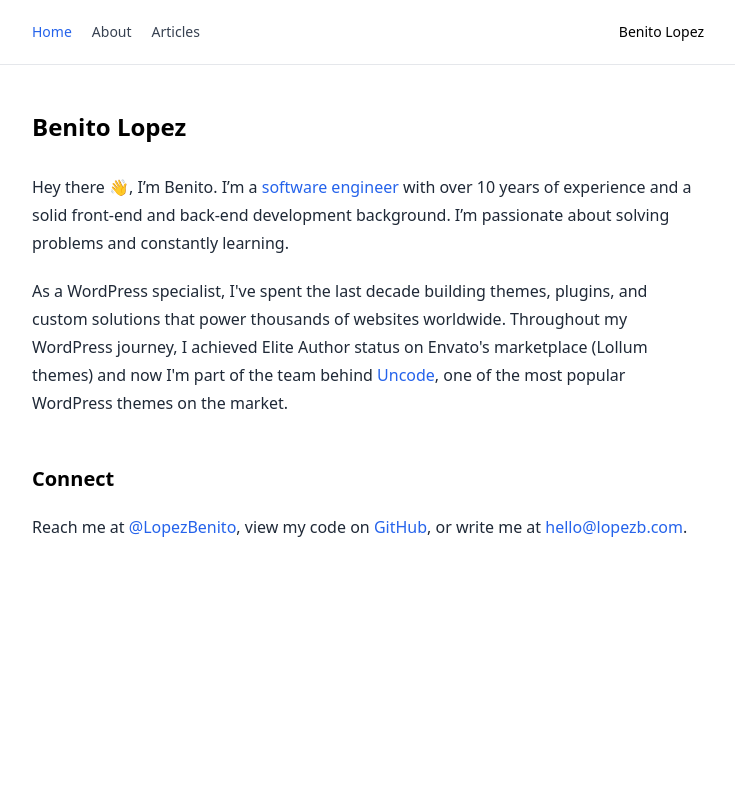
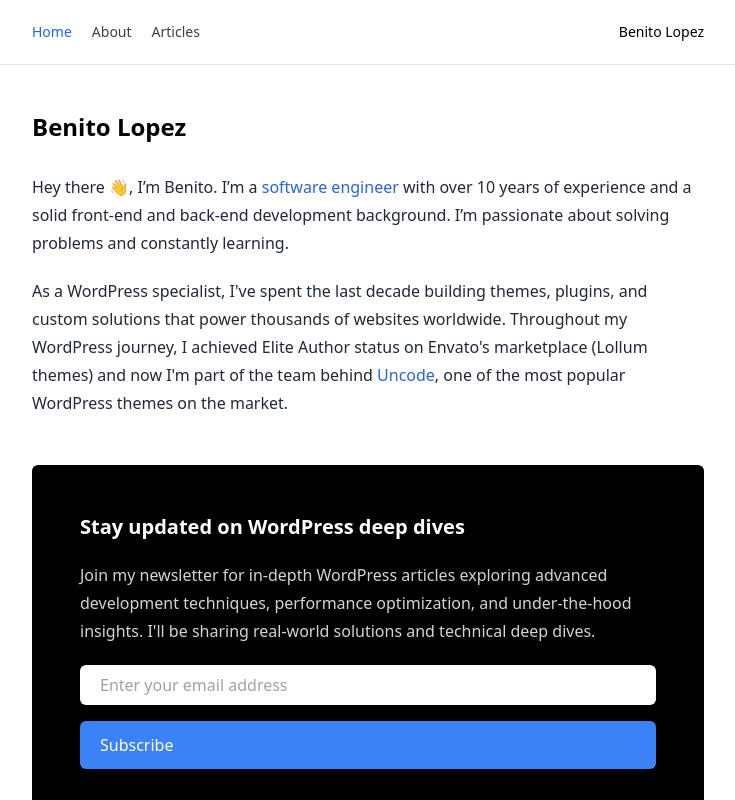
Before and after one commit to benitolopez/lopezb.com, a Next.js app: page / in a window 1280 px wide. Shown: the top 800 px of the page, without its empty margins (272-1007 px from the left). Built offline with nearby package versions, Linux system fonts and the light colour scheme.

Commit message:
Add newsletter forms to the home page and articles

```diff
--- a/app/(default-layout)/articles/(posts)/how-to-create-a-static-blog-with-nextjs-and-markdown/page.mdx
+++ b/app/(default-layout)/articles/(posts)/how-to-create-a-static-blog-with-nextjs-and-markdown/page.mdx
@@ -1,4 +1,5 @@
 import Image from "next/image";
+import NewsletterForm from "@/components/forms/newsletter";
 import CodeTag from "@/components/tags/code";
 import { Code } from "@/components/tags/highlight";
 import Title from "@/components/tags/title";
@@ -192,3 +193,5 @@ That's it. As you can see, it is relatively easy to create a static blog with Ne
 For access to the complete project, feel free to explore the [GitHub repository](https://github.com/benitolopez/example-nextjs-simple-static-blog).
 
 </article>
+
+<NewsletterForm />
--- a/app/(default-layout)/page.tsx
+++ b/app/(default-layout)/page.tsx
@@ -1,3 +1,5 @@
+import NewsletterForm from "@/components/forms/newsletter";
+
 export default function Home() {
   return (
     <div className="page">
@@ -33,6 +35,8 @@ export default function Home() {
           , one of the most popular WordPress themes on the market.
         </p>
 
+        <NewsletterForm />
+
         <h2 className="leading-7 text-black mt-12 mb-5 font-bold text-xl">
           Connect
         </h2>
```
